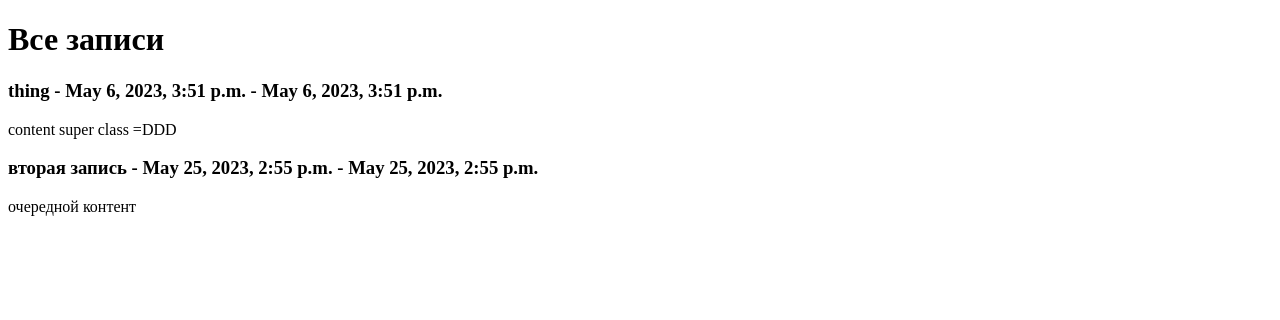
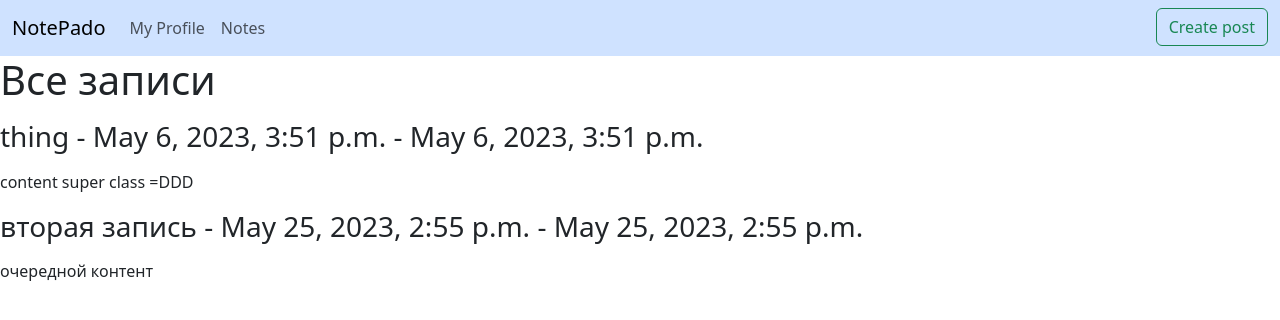
Before and after one commit to balbesina228/NotePado, a Django app: page /notes in a window 1280 px wide. Shown: the top 320 px of the page. Run offline with Django 4.2, Linux system fonts and the light colour scheme; data comes from the database, SQL or seed files in the repository.

Commit message:
add bootstrap navbar; add link home, notes

```diff
--- a/notepad/templates/notepad/base.html
+++ b/notepad/templates/notepad/base.html
@@ -2,11 +2,32 @@
 <!DOCTYPE html>
 <html lang="en">
 <head>
-    <meta charset="UTF-8">
-    <title>{% block title %}{% endblock %}</title>
-    <link type="text/css" href="{% static 'notepad/css/styles.css' %}" rel="stylesheet"/>
+  <meta charset="UTF-8" />
+  <meta name="viewport" content="width=device-width, initial-scale=1" />
+  <title>{% block title %}{% endblock %}</title>
+  <!-- <link type="text/css" href="{% static 'notepad/css/styles.css' %}" rel="stylesheet"/> -->
+  <link href="https://cdn.jsdelivr.net/npm/bootstrap@5.3.0-alpha3/dist/css/bootstrap.min.css" rel="stylesheet" integrity="sha384-KK94CHFLLe+nY2dmCWGMq91rCGa5gtU4mk92HdvYe+M/SXH301p5ILy+dN9+nJOZ" crossorigin="anonymous">
 </head>
 <body>
+<nav class="navbar navbar-expand-lg bg-primary-subtle">
+  <div class="container-fluid">
+    <a class="navbar-brand" href="{% url 'home' %}">NotePado</a>
+    <ul class="navbar-nav mb-auto me-auto">
+      <li class="nav-item">
+        <a class="nav-link" href="#">My Profile</a> <!-- Ведёт на профиль юзера -->
+      </li>
+      <li class="nav-item">
+        <a class="nav-link" href="{% url 'notes' %}">Notes</a>
+      </li>
+    </ul>
+    <a class="btn btn-outline-success mb-auto ms-auto">Create post</a> <!-- Ведет на форму, создающую пост -->
+
+
+  </div>
+</nav>
+<!-- <script src="https://cdn.jsdelivr.net/npm/bootstrap@5.3.0-alpha3/dist/js/bootstrap.bundle.min.js" integrity="sha384-ENjdO4Dr2bkBIFxQpeoTz1HIcje39Wm4jDKdf19U8gI4ddQ3GYNS7NTKfAdVQSZe" crossorigin="anonymous"></script>
+<script src="https://cdn.jsdelivr.net/npm/@popperjs/core@2.11.7/dist/umd/popper.min.js" integrity="sha384-zYPOMqeu1DAVkHiLqWBUTcbYfZ8osu1Nd6Z89ify25QV9guujx43ITvfi12/QExE" crossorigin="anonymous"></script>
+<script src="https://cdn.jsdelivr.net/npm/bootstrap@5.3.0-alpha3/dist/js/bootstrap.min.js" integrity="sha384-Y4oOpwW3duJdCWv5ly8SCFYWqFDsfob/3GkgExXKV4idmbt98QcxXYs9UoXAB7BZ" crossorigin="anonymous"></script> -->
 {% block content %}{% endblock %}
 </body>
 </html>
--- a/notepad/urls.py
+++ b/notepad/urls.py
@@ -4,5 +4,5 @@ from notepad import views
 
 urlpatterns = [
     path('notes', views.all_notes, name='notes'),
-    path('', views.greeting)
+    path('', views.greeting, name='home')
 ]
```
